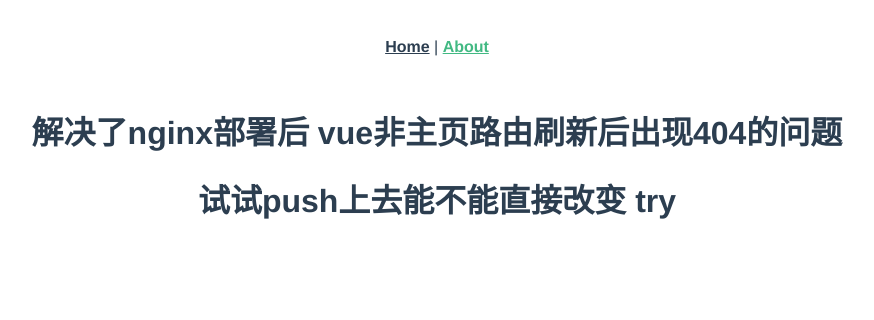
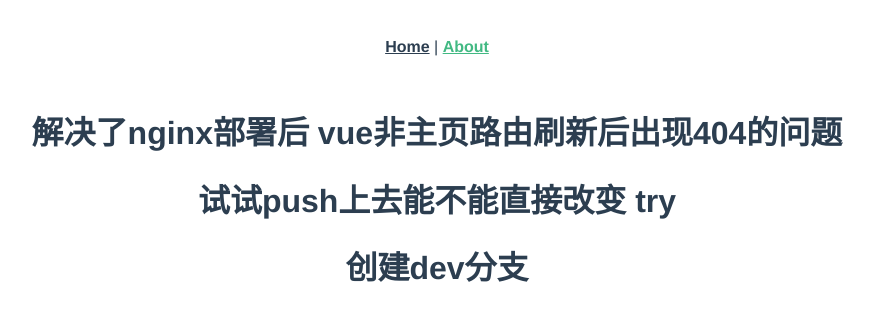
Before and after one commit to BUAA-SE-2022-Summer/Frontend, a Vue app: page /about in a window 1280 px wide. Shown: the top 320 px of the page, without its empty margins (203-1077 px from the left). Built offline with nearby package versions, Linux system fonts and the light colour scheme.

Commit message:
[impl]:创建dev分支

```diff
--- a/src/views/AboutView.vue
+++ b/src/views/AboutView.vue
@@ -2,5 +2,6 @@
   <div class="about">
     <h1>解决了nginx部署后 vue非主页路由刷新后出现404的问题</h1>
     <h1>试试push上去能不能直接改变 try</h1>
+    <h1>创建dev分支</h1>
   </div>
 </template>
```
